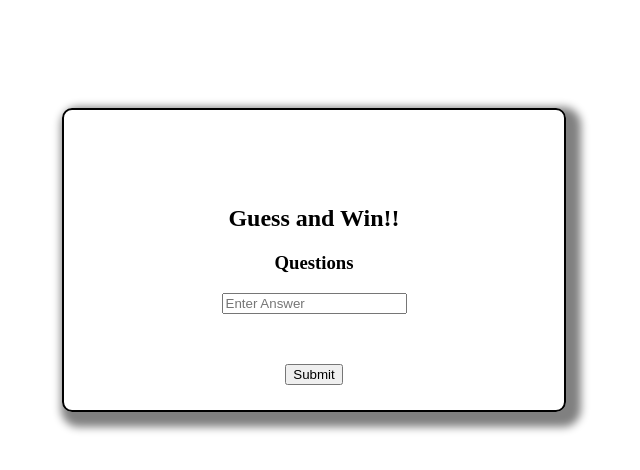
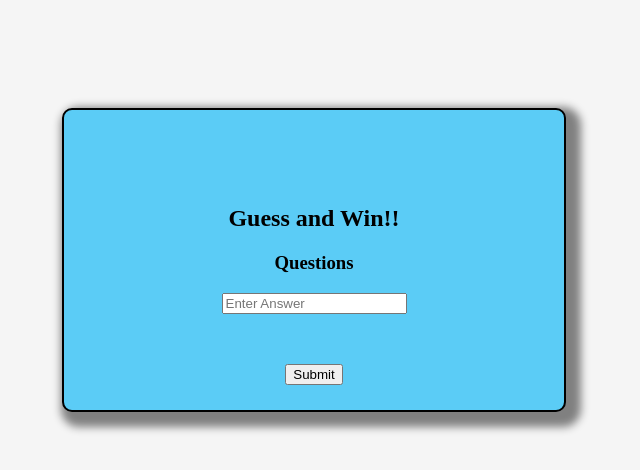
Before and after one commit to msnirmal/Project2, a plain HTML site: page index.html in a window 1280 px wide. Shown: the whole page, without its empty margins (334-974 px from the left). Drawn offline with Linux system fonts and the light colour scheme.

Commit message:
Add background color to body and quiz-box

```diff
--- a/assets/css/style.css
+++ b/assets/css/style.css
@@ -9,6 +9,7 @@ body{
     align-items: center;
     min-height: 100vh;
     width: 100%;
+    background-color: whitesmoke
 
 }
 .quiz-box {
@@ -23,6 +24,7 @@ body{
     margin-top: 100px;
     text-align: center;
     box-shadow: 7px 7px 8px 8px grey;
+    background-color: #5bccf6
 }
 
 .header{
```
Also changed, not shown: 1 other file.
